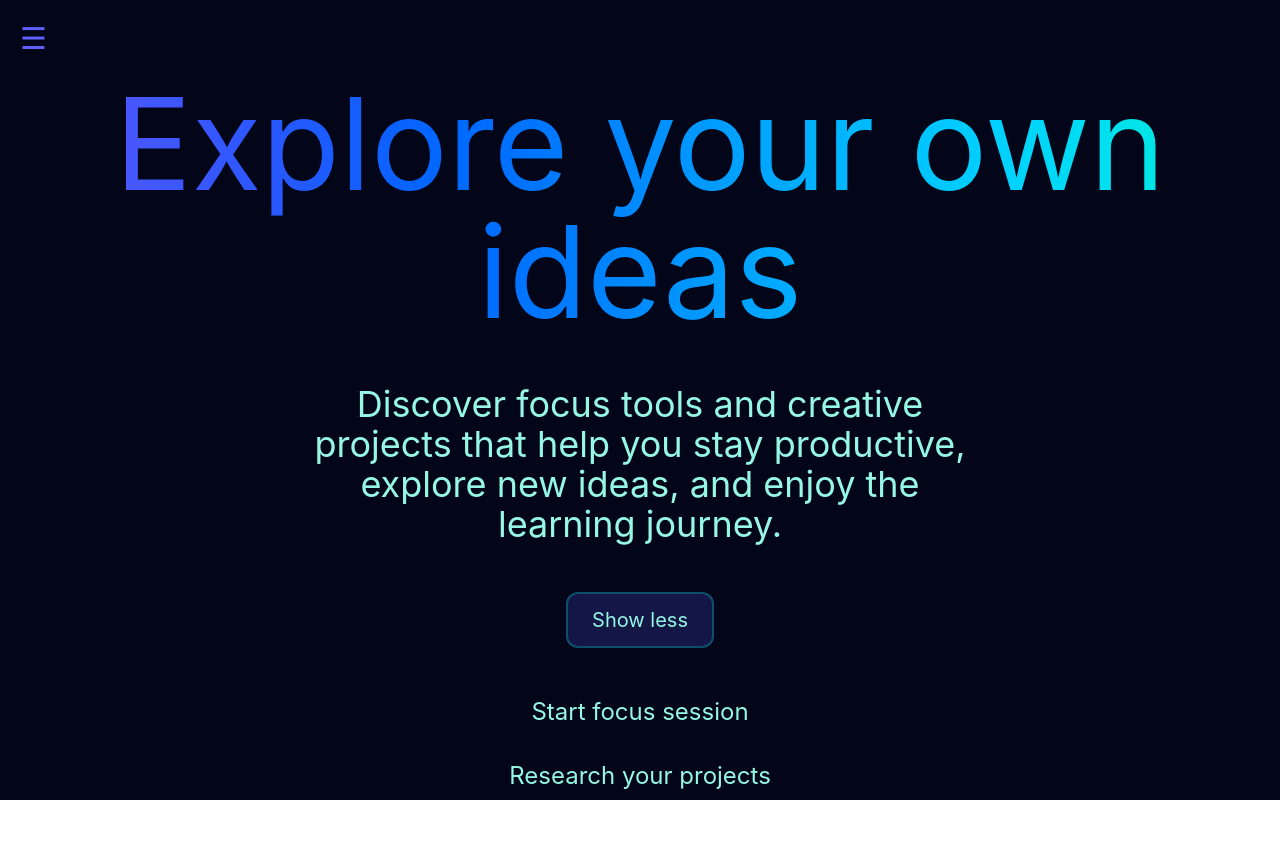
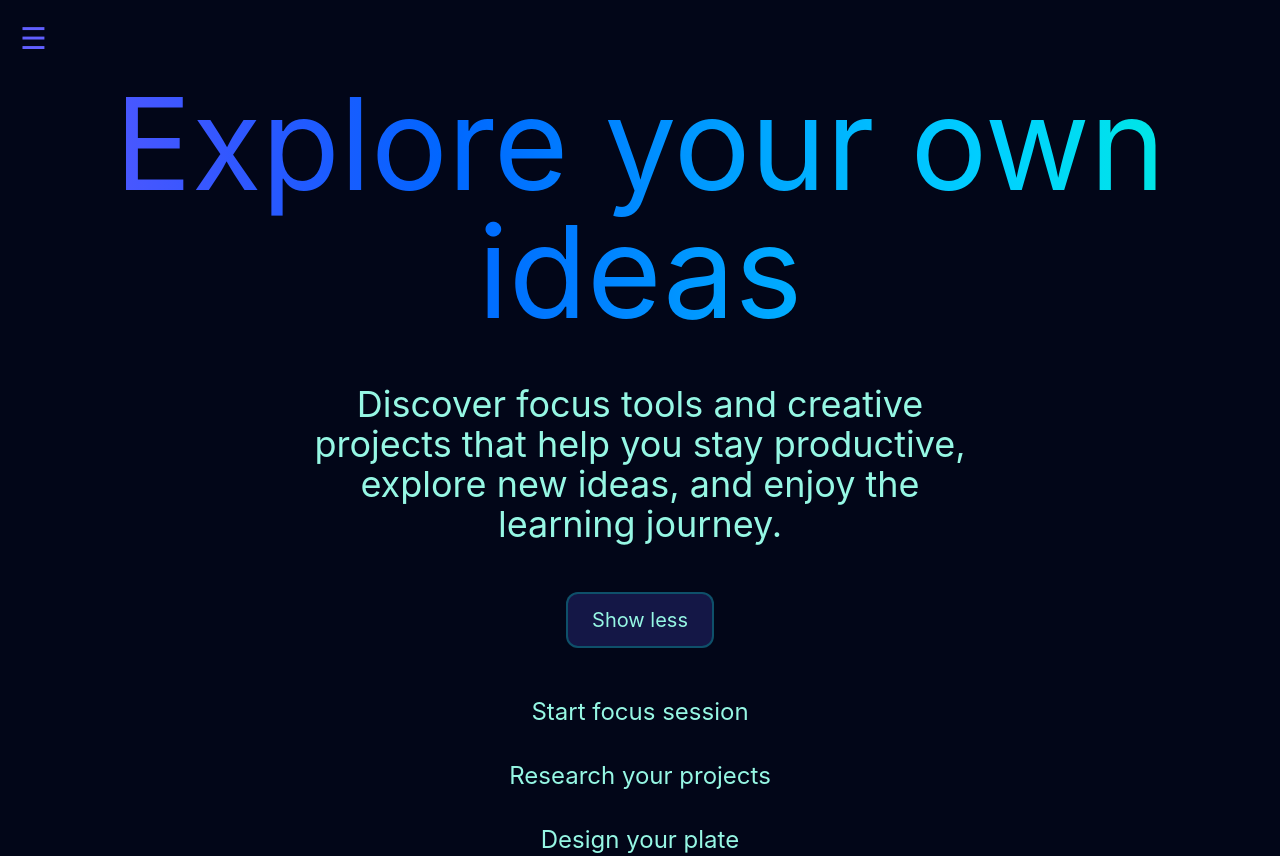
Before and after one commit to RomanIlyuk/The-Focus-Timer, a React (Vite) app: page / in a window 1280 px wide. Both pictures are taken after a click on the button "Show more". Before the commit the page ends 800 px from the top, so only its background shows below. Built offline with nearby package versions, Linux system fonts and the light colour scheme.

Commit message:
feat: add new route to HomeMenu component

```diff
--- a/src/components/Home/HomeMenu.jsx
+++ b/src/components/Home/HomeMenu.jsx
@@ -27,6 +27,12 @@ function HomeMenu({ isOpen }) {
             Research your projects
           </Link>
         </li>
+
+        <li className="transition-all duration-300 hover:scale-105">
+          <Link className={buttonStyles} to="/meal-planner">
+            Design your plate
+          </Link>
+        </li>
       </ul>
     </div>
   );
```
